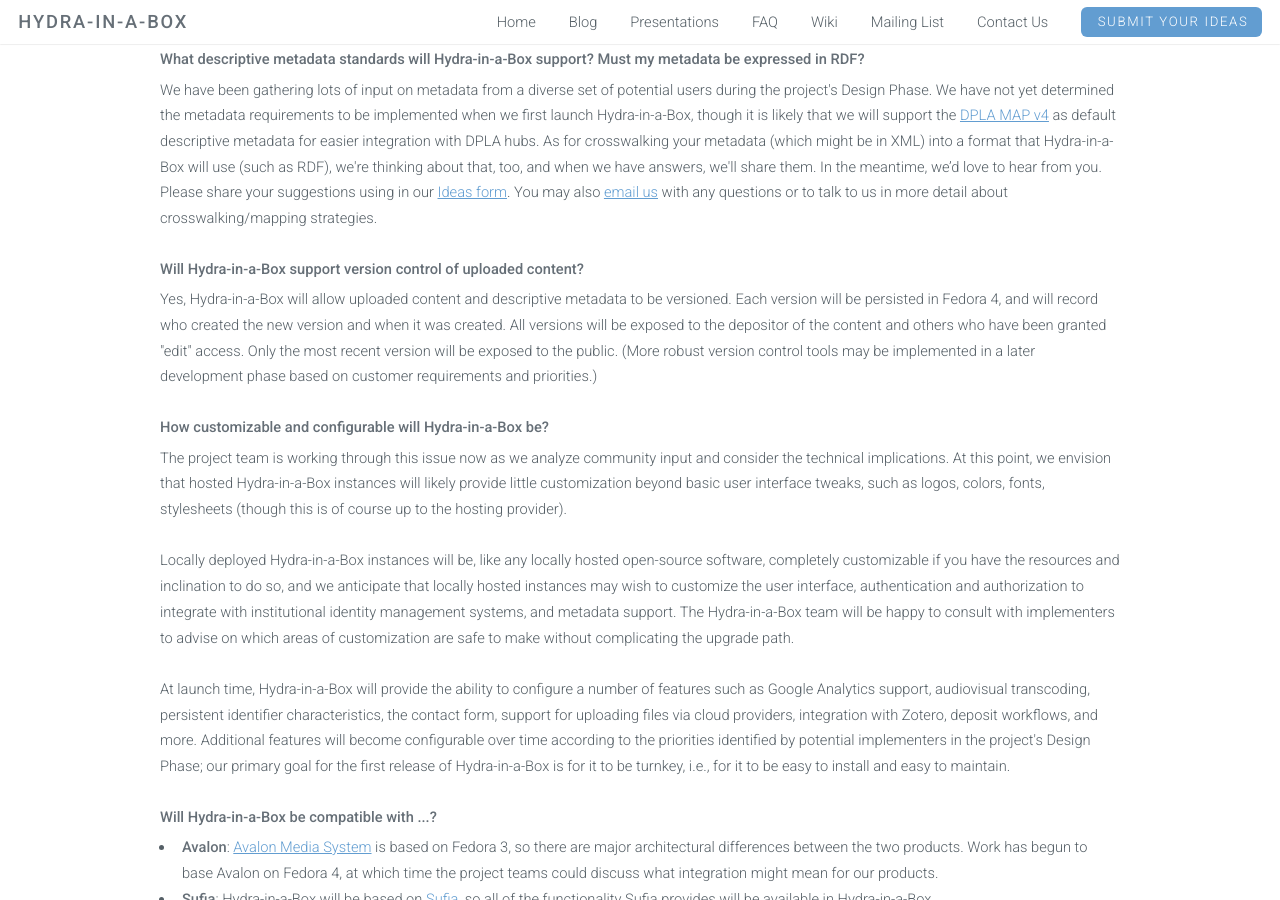
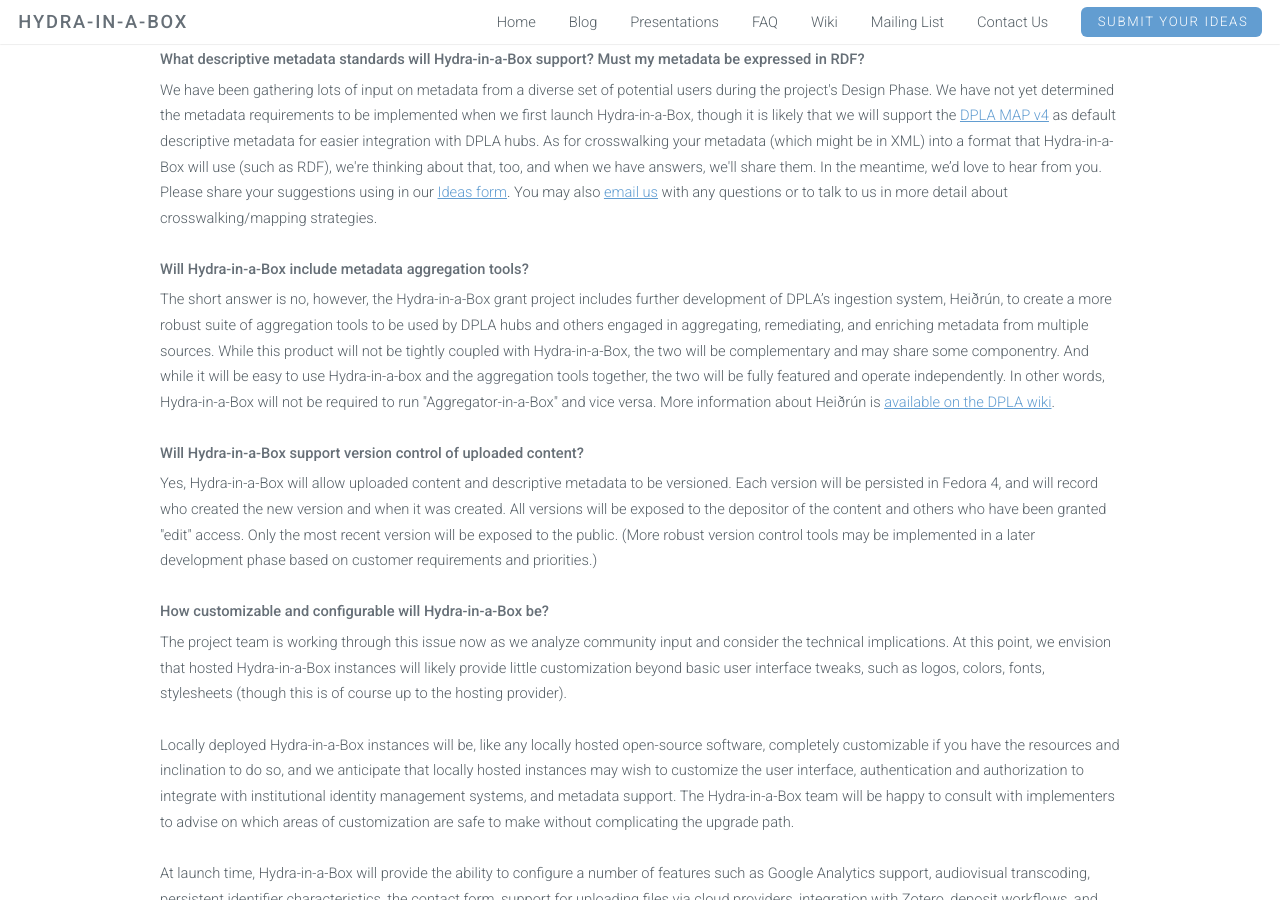
Before and after one commit to samvera-labs/hyku.github.io, a Jekyll site: the page built from faq.html, in a window 1280 px wide and 900 px high, scrolled down 1359 px. Built offline with Jekyll 4.4.1, drawn with Linux system fonts in a browser that asks for light colours.

Commit message:
Added Gretchen’s FAQ on aggregation tools

```diff
--- a/_data/faqs.yaml
+++ b/_data/faqs.yaml
@@ -22,6 +22,10 @@
     What descriptive metadata standards will Hydra-in-a-Box support? Must my metadata be expressed in RDF?
   answer: >-
     We have been gathering lots of input on metadata from a diverse set of potential users during the project's Design Phase. We have not yet determined the metadata requirements to be implemented when we first launch Hydra-in-a-Box, though it is likely that we will support the <a href="http://dp.la/about/map/">DPLA MAP v4</a> as default descriptive metadata for easier integration with DPLA hubs. As for crosswalking your metadata (which might be in XML) into a format that Hydra-in-a-Box will use (such as RDF), we're thinking about that, too, and when we have answers, we'll share them. In the meantime, we’d love to hear from you. Please share your suggestions using in our <a href="http://bit.ly/hydrainabox-ideas">Ideas form</a>. You may also <a href="mailto:hybox-contact@googlegroups.com">email us</a> with any questions or to talk to us in more detail about crosswalking/mapping strategies.
+- question: >-
+    Will Hydra-in-a-Box include metadata aggregation tools?
+  answer: >-
+    The short answer is no, however, the Hydra-in-a-Box grant project includes further development of DPLA’s ingestion system, Heiðrún, to create a more robust suite of aggregation tools to be used by DPLA hubs and others engaged in aggregating, remediating, and enriching metadata from multiple sources. While this product will not be tightly coupled with Hydra-in-a-Box, the two will be complementary and may share some componentry. And while it will be easy to use Hydra-in-a-box and the aggregation tools together, the two will be fully featured and operate independently. In other words, Hydra-in-a-Box will not be required to run "Aggregator-in-a-Box" and vice versa. More information about Heiðrún is <a href="https://digitalpubliclibraryofamerica.atlassian.net/wiki/display/TECH/Heidrun">available on the DPLA wiki</a>.
 - question: >-
     Will Hydra-in-a-Box support version control of uploaded content?
   answer: >-
```
